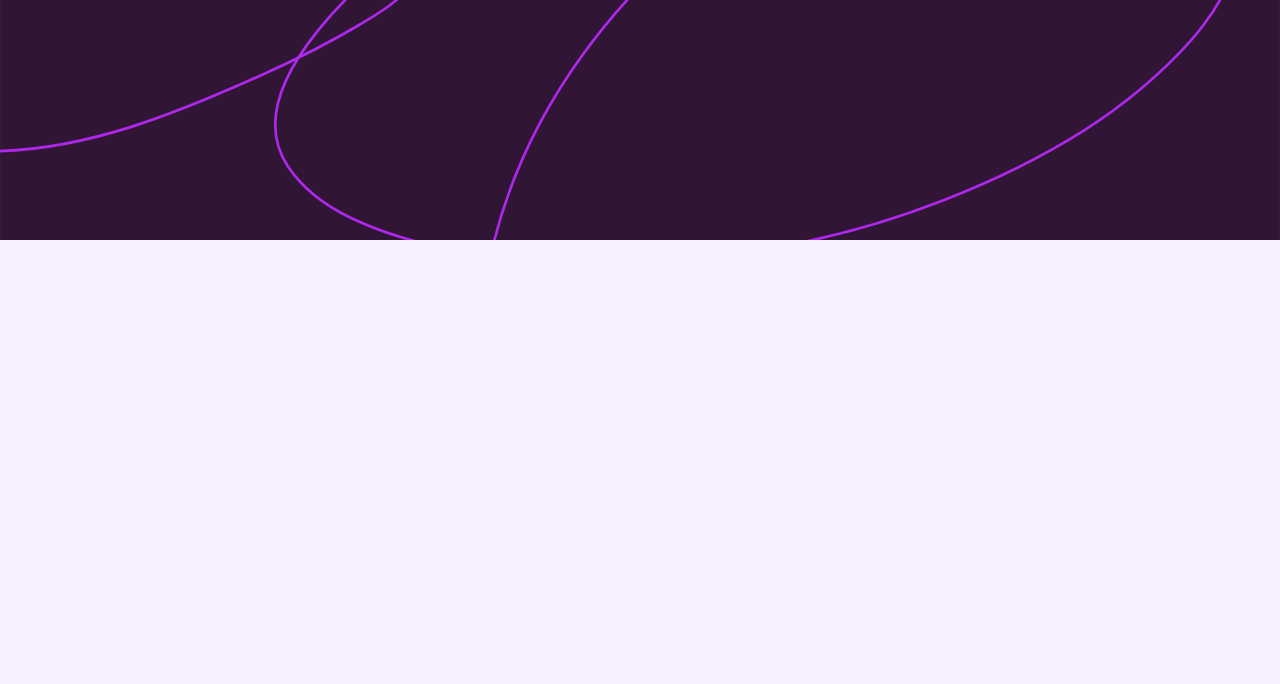
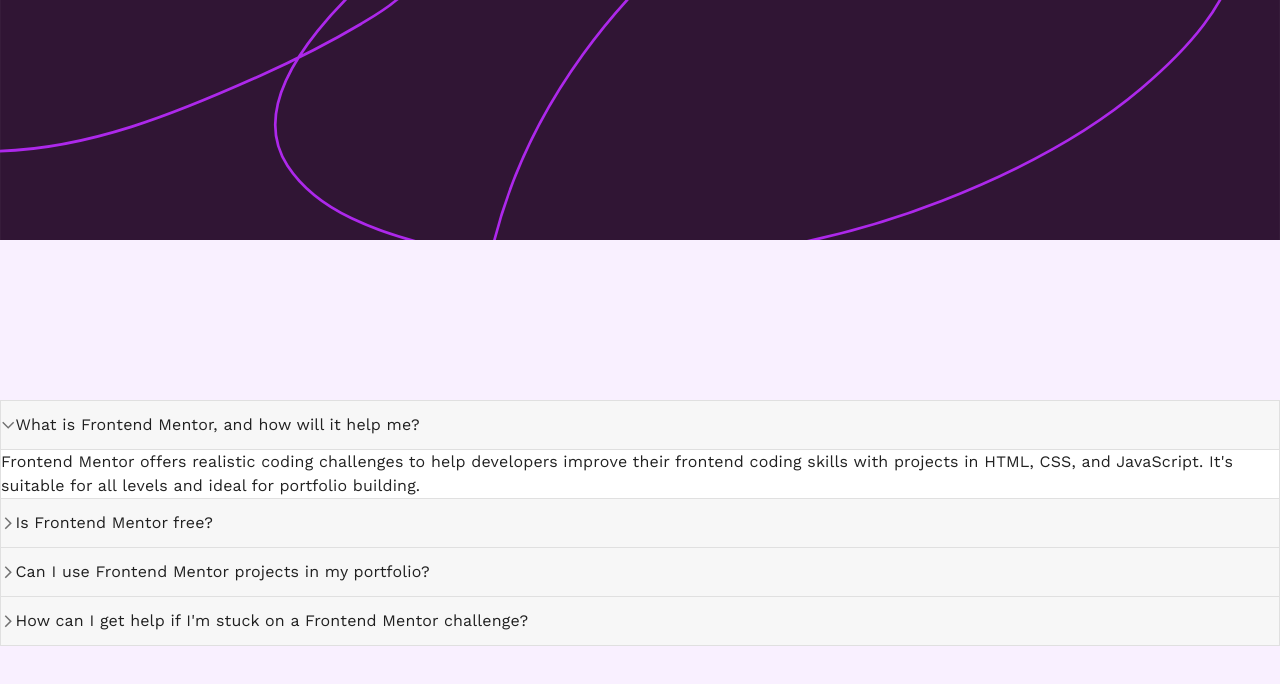
Before and after one commit to ensarokumus/fm-faq-accordion-main, a React (Vite) app: page / in a window 1280 px wide. Shown: the top 684 px of the page. Built offline with nearby package versions, Linux system fonts and the light colour scheme.

Commit message:
Add FAQ accordion menu

```diff
--- a/src/App.jsx
+++ b/src/App.jsx
@@ -6,6 +6,7 @@
   Container,
 } from "@mui/material";
 import bgImageDesktop from "./assets/images/background-pattern-desktop.svg";
+import FaqAccordion from "./components/faqAccordion.jsx";
 
 function App() {
   const theme = createTheme({
@@ -36,7 +37,6 @@
           height: "100vh",
         }}
       >
-        {/* <img src={bgImageDesktop} alt="" width={"100%"} height={"25%"} /> */}
         <Box
           sx={{
             height: "30%",
@@ -45,6 +45,12 @@
             backgroundSize: "cover",
           }}
         />
+        <Box sx={{
+          position: "absolute",
+          top: "400px",
+        }}>
+          <FaqAccordion/>
+        </Box>
       </Container>
     </ThemeProvider>
   );
--- /dev/null
+++ b/src/components/faqAccordion.jsx
@@ -0,0 +1,123 @@
+import * as React from "react";
+import { styled } from "@mui/material/styles";
+import ArrowForwardIosSharpIcon from "@mui/icons-material/ArrowForwardIosSharp";
+import MuiAccordion from "@mui/material/Accordion";
+import MuiAccordionSummary from "@mui/material/AccordionSummary";
+import MuiAccordionDetails from "@mui/material/AccordionDetails";
+import Typography from "@mui/material/Typography";
+
+const Accordion = styled((props) => (
+  <MuiAccordion disableGutters elevation={0} square {...props} />
+))(({ theme }) => ({
+  border: `1px solid ${theme.palette.divider}`,
+  "&:not(:last-child)": {
+    borderBottom: 0,
+  },
+  "&::before": {
+    display: "none",
+  },
+}));
+
+const AccordionSummary = styled((props) => (
+  <MuiAccordionSummary
+    expandIcon={<ArrowForwardIosSharpIcon sx={{ fontSize: "0.9rem" }} />}
+    {...props}
+  />
+))(({ theme }) => ({
+  backgroundColor:
+    theme.palette.mode === "dark"
+      ? "rgba(255, 255, 255, .05)"
+      : "rgba(0, 0, 0, .03)",
+  flexDirection: "row-reverse",
+  "& .MuiAccordionSummary-expandIconWrapper.Mui-expanded": {
+    transform: "rotate(90deg)",
+  },
+  "& .MuiAccordionSummary-content": {
+    marginLeft: theme.spacing(1),
+  },
+}));
+
+const AccordionDetails = styled(MuiAccordionDetails)(({ theme }) => ({
+  padding: theme.spacing(2),
+  borderTop: "1px solid rgba(0, 0, 0, .125)",
+}));
+
+export default function FaqAccordion() {
+  const [expanded, setExpanded] = React.useState("panel1");
+
+  const handleChange = (panel) => (event, newExpanded) => {
+    setExpanded(newExpanded ? panel : false);
+  };
+
+  return (
+    <div>
+      <Accordion
+        expanded={expanded === "panel1"}
+        onChange={handleChange("panel1")}
+      >
+        <AccordionSummary aria-controls="panel1d-content" id="panel1d-header">
+          <Typography>
+            What is Frontend Mentor, and how will it help me?
+          </Typography>
+        </AccordionSummary>
+        <AccordionDetails>
+          <Typography>
+            Frontend Mentor offers realistic coding challenges to help
+            developers improve their frontend coding skills with projects in
+            HTML, CSS, and JavaScript. It's suitable for all levels and ideal
+            for portfolio building.
+          </Typography>
+        </AccordionDetails>
+      </Accordion>
+      <Accordion
+        expanded={expanded === "panel2"}
+        onChange={handleChange("panel2")}
+      >
+        <AccordionSummary aria-controls="panel2d-content" id="panel2d-header">
+          <Typography>Is Frontend Mentor free?</Typography>
+        </AccordionSummary>
+        <AccordionDetails>
+          <Typography>
+            Yes, Frontend Mentor offers both free and premium coding challenges,
+            with the free option providing access to a range of projects
+            suitable for all skill levels.
+          </Typography>
+        </AccordionDetails>
+      </Accordion>
+      <Accordion
+        expanded={expanded === "panel3"}
+        onChange={handleChange("panel3")}
+      >
+        <AccordionSummary aria-controls="panel3d-content" id="panel3d-header">
+          <Typography>
+            Can I use Frontend Mentor projects in my portfolio?
+          </Typography>
+        </AccordionSummary>
+        <AccordionDetails>
+          <Typography>
+            Yes, you can use projects completed on Frontend Mentor in your
+            portfolio. It's an excellent way to showcase your skills to
+            potential employers!
+          </Typography>
+        </AccordionDetails>
+      </Accordion>
+      <Accordion
+        expanded={expanded === "panel4"}
+        onChange={handleChange("panel4")}
+      >
+        <AccordionSummary aria-controls="panel4d-content" id="panel4d-header">
+          <Typography>
+            How can I get help if I'm stuck on a Frontend Mentor challenge?
+          </Typography>
+        </AccordionSummary>
+        <AccordionDetails>
+          <Typography>
+            The best place to get help is inside Frontend Mentor's Discord
+            community. There's a help channel where you can ask questions and
+            seek support from other community members.
+          </Typography>
+        </AccordionDetails>
+      </Accordion>
+    </div>
+  );
+}
```
